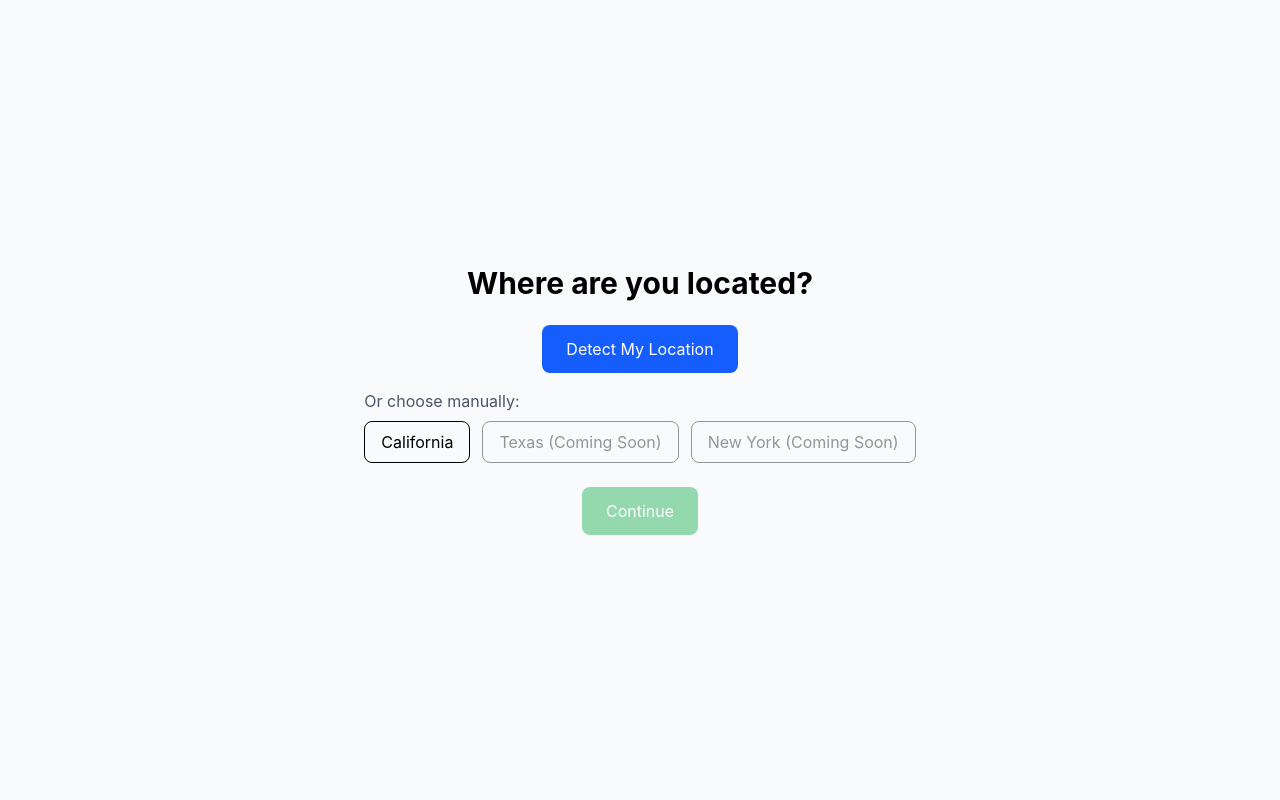
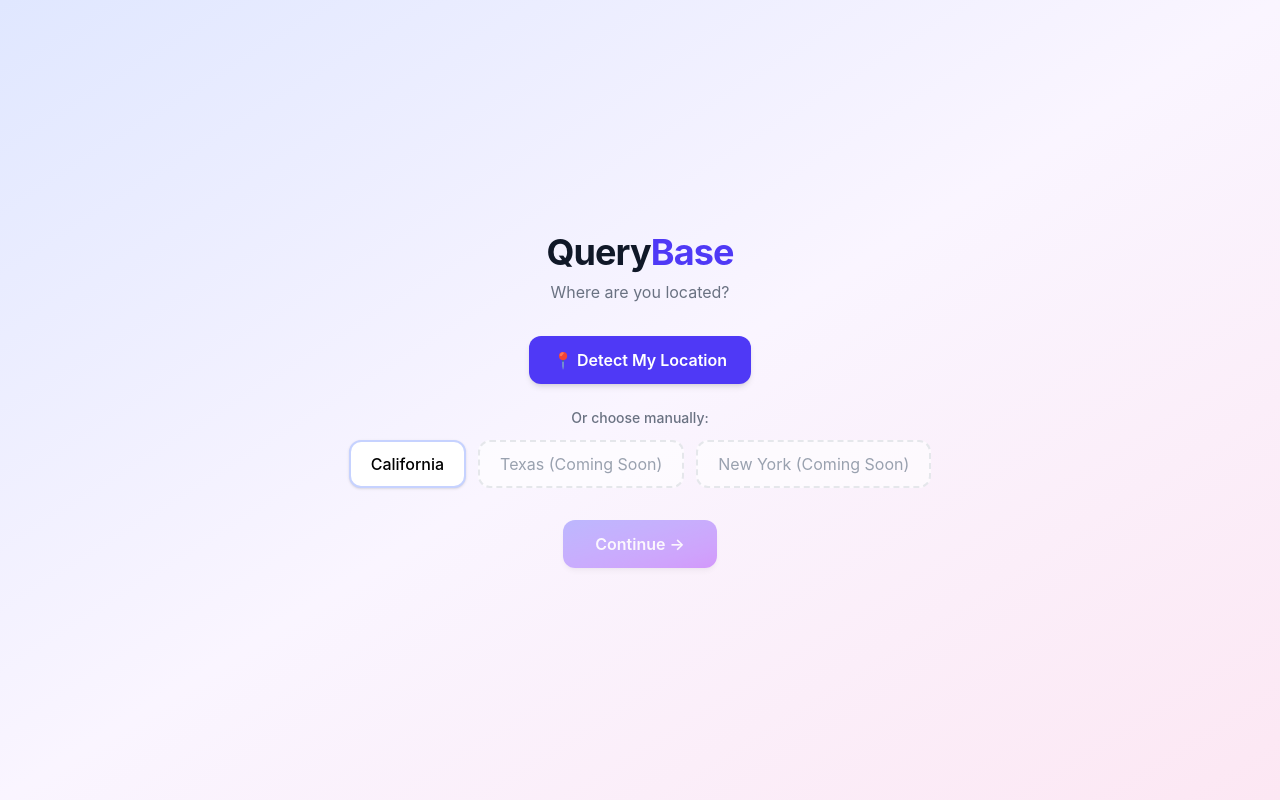
Before and after one commit to melissamariammathew19-commits/QueryBase-Revive-Hackaton-2026, a React (Vite) app in the folder querybase/: page / in a window 1280 px wide. Built offline with nearby package versions, Linux system fonts and the light colour scheme.

Commit message:
Polish Location and Topic screens with consistent styling

```diff
--- a/querybase/src/pages/Location.jsx
+++ b/querybase/src/pages/Location.jsx
@@ -36,46 +36,49 @@ function Location() {
   };
 
   return (
-		<div className="min-h-screen flex flex-col items-center justify-center bg-gray-50 p-6">
-			<h1 className="text-3xl font-bold mb-6">Where are you located?</h1>
+    <div className="min-h-screen flex flex-col items-center justify-center bg-gradient-to-br from-indigo-100 via-purple-50 to-pink-100 p-6 text-center">
+      <h1 className="text-4xl font-bold mb-2 text-gray-900 tracking-tight">
+        Query<span className="text-indigo-600">Base</span>
+      </h1>
+      <p className="text-gray-500 mb-8">Where are you located?</p>
 
       <button
         onClick={detectLocation}
-				className="bg-blue-600 text-white px-6 py-3 rounded-lg mb-4 hover:bg-blue-700"
+        className="bg-indigo-600 text-white px-6 py-3 rounded-xl font-semibold mb-6 hover:bg-indigo-700 hover:scale-[1.02] transition-all shadow-md"
       >
-				Detect My Location
+        📍 Detect My Location
       </button>
 
-			{status === "loading" && <p>Detecting...</p>}
+      {status === "loading" && <p className="text-gray-500 mb-4">Detecting...</p>}
       {status === "error" && (
-				<p className="text-red-500">
+        <p className="text-red-500 mb-4">
           Couldn't detect location — please select manually.
         </p>
       )}
       {location && (
-				<p className="mb-4">
-					Selected: <strong>{location}</strong>
+        <p className="mb-4 text-gray-700">
+          Selected: <strong className="text-indigo-600">{location}</strong>
         </p>
       )}
 
-			<div className="mb-6">
-				<p className="mb-2 text-gray-600">Or choose manually:</p>
+      <div className="mb-8">
+        <p className="mb-3 text-gray-500 text-sm font-medium">Or choose manually:</p>
         <div className="flex gap-3">
           <button
             onClick={() => handleManualSelect("California")}
-						className="border px-4 py-2 rounded-lg hover:bg-gray-100"
+            className="bg-white border-2 border-indigo-200 px-5 py-2.5 rounded-xl font-medium hover:border-indigo-500 hover:text-indigo-600 transition shadow-sm"
           >
             California
           </button>
           <button
             disabled
-						className="border px-4 py-2 rounded-lg opacity-40 cursor-not-allowed"
+            className="bg-white/60 border-2 border-dashed border-gray-200 px-5 py-2.5 rounded-xl text-gray-400 cursor-not-allowed"
           >
             Texas (Coming Soon)
           </button>
           <button
             disabled
-						className="border px-4 py-2 rounded-lg opacity-40 cursor-not-allowed"
+            className="bg-white/60 border-2 border-dashed border-gray-200 px-5 py-2.5 rounded-xl text-gray-400 cursor-not-allowed"
           >
             New York (Coming Soon)
           </button>
@@ -85,9 +88,9 @@ function Location() {
       <button
         onClick={handleContinue}
         disabled={!location}
-				className="bg-green-600 text-white px-6 py-3 rounded-lg disabled:opacity-40 disabled:cursor-not-allowed hover:bg-green-700"
+        className="bg-gradient-to-br from-indigo-500 to-purple-600 text-white px-8 py-3 rounded-xl font-semibold disabled:opacity-40 disabled:cursor-not-allowed hover:scale-[1.03] hover:shadow-lg transition-all shadow-md"
       >
-				Continue
+        Continue →
       </button>
     </div>
   );
--- a/querybase/src/pages/Topic.jsx
+++ b/querybase/src/pages/Topic.jsx
@@ -1,10 +1,10 @@
 import { useLocation, useNavigate } from 'react-router-dom'
 
 const topics = [
-  { id: 'tenant-rights', name: 'Tenant Rights', active: true },
-  { id: 'land-rights', name: 'Land Rights', active: false },
-  { id: 'consumer-rights', name: 'Consumer Rights', active: false },
-  { id: 'labor-rights', name: 'Labor Rights', active: false },
+  { id: 'tenant-rights', name: 'Tenant Rights', emoji: '🏠', active: true },
+  { id: 'land-rights', name: 'Land Rights', emoji: '🌳', active: false },
+  { id: 'consumer-rights', name: 'Consumer Rights', emoji: '🛒', active: false },
+  { id: 'labor-rights', name: 'Labor Rights', emoji: '⚖️', active: false },
 ]
 
 function Topic() {
@@ -18,36 +18,39 @@ function Topic() {
   }
 
   return (
-    <div className="min-h-screen flex flex-col items-center justify-center px-6 py-12 bg-gradient-to-b from-indigo-50 to-white text-center">
+    <div className="min-h-screen flex flex-col items-center justify-center px-6 py-12 bg-gradient-to-br from-indigo-100 via-purple-50 to-pink-100 text-center">
       <button
         onClick={() => navigate('/')}
-        className="text-sm text-gray-400 hover:text-gray-600 mb-6 transition"
+        className="text-sm text-gray-500 hover:text-indigo-600 mb-6 transition font-medium"
       >
         ← Change location
       </button>
 
-      <h1 className="text-4xl font-bold mb-2 text-gray-900">QueryBase</h1>
+      <h1 className="text-4xl font-bold mb-2 text-gray-900 tracking-tight">
+  QueryBase
+</h1>
 
-      <span className="inline-block bg-indigo-100 text-indigo-700 text-sm font-medium px-4 py-1 rounded-full mb-10">
+      <span className="inline-block bg-white shadow-sm text-purple-700 text-sm font-semibold px-4 py-1.5 rounded-full mb-10 border border-purple-200">
         📍 Showing topics for {location}
       </span>
 
-      <div className="grid grid-cols-2 gap-4 max-w-md w-full animate-fade-in">
+      <div className="grid grid-cols-2 gap-5 max-w-md w-full">
         {topics.map((topic) => (
           <button
             key={topic.id}
             onClick={() => handleTopicClick(topic)}
             disabled={!topic.active}
-            className={`relative rounded-xl p-6 text-base font-bold border-2 transition-all duration-200
+            title={!topic.active ? 'Coming soon — expanding to more topics' : ''}
+            className={`relative rounded-2xl p-6 text-base font-bold border-2 transition-all duration-200
               ${topic.active
-                ? 'bg-indigo-600 text-white border-indigo-600 cursor-pointer hover:bg-indigo-700 hover:scale-[1.03] hover:shadow-lg'
-                : 'bg-gray-100 text-gray-400 border-gray-100 cursor-not-allowed'
+                ? 'bg-gradient-to-br from-indigo-500 to-purple-600 text-white border-transparent cursor-pointer hover:scale-[1.05] hover:shadow-xl shadow-md'
+                : 'bg-white/60 text-gray-400 border-dashed border-gray-300 cursor-not-allowed'
               }`}
-            title={!topic.active ? 'Coming soon — expanding to more topics' : ''}
           >
             {!topic.active && (
-              <span className="absolute top-2 right-2 text-gray-300">🔒</span>
+              <span className="absolute top-2 right-3 text-gray-300 text-sm">🔒</span>
             )}
+            <div className="text-2xl mb-1">{topic.emoji}</div>
             {topic.name}
             {!topic.active && (
               <div className="text-xs mt-1 font-normal text-gray-400">Coming Soon</div>
```
Lines whose indentation alone changed are shown as unchanged.
